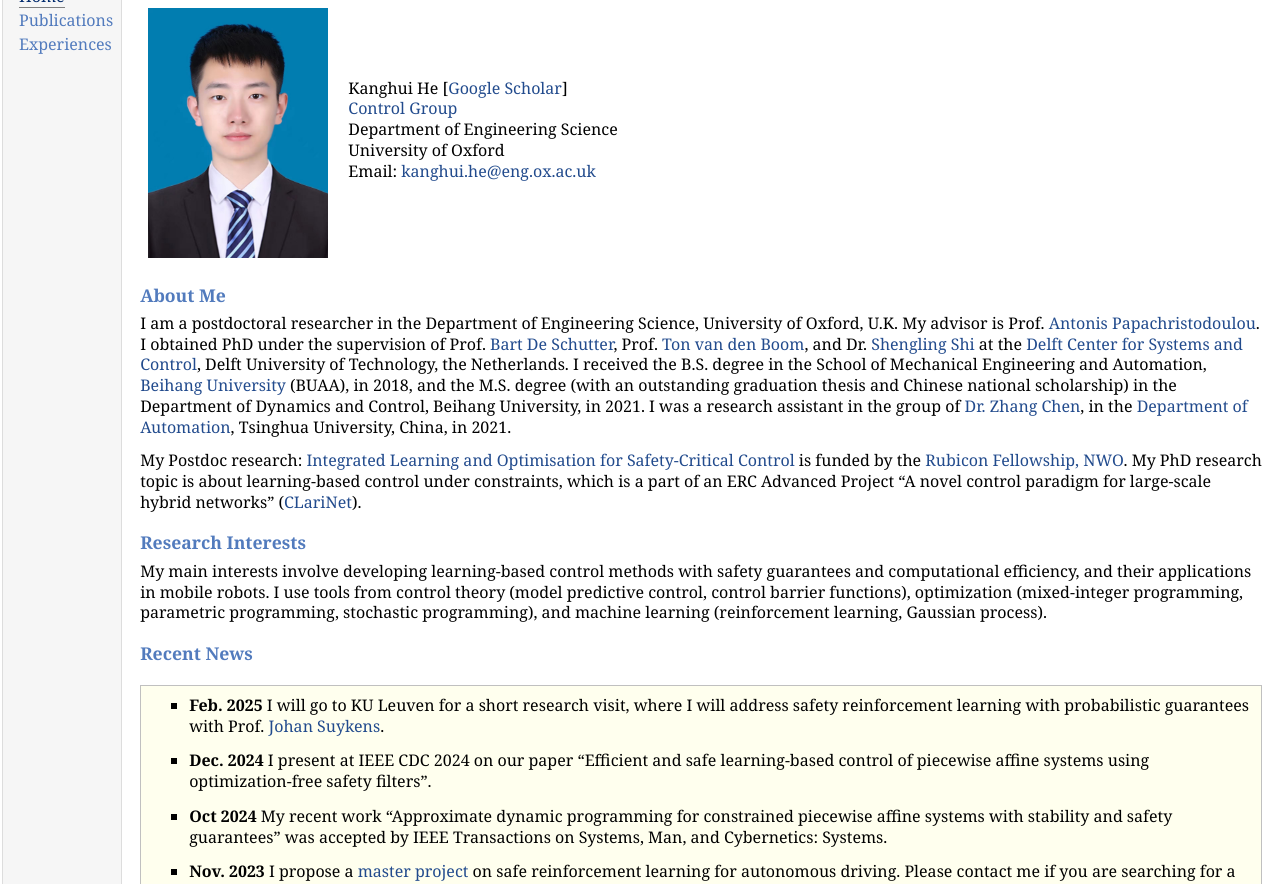
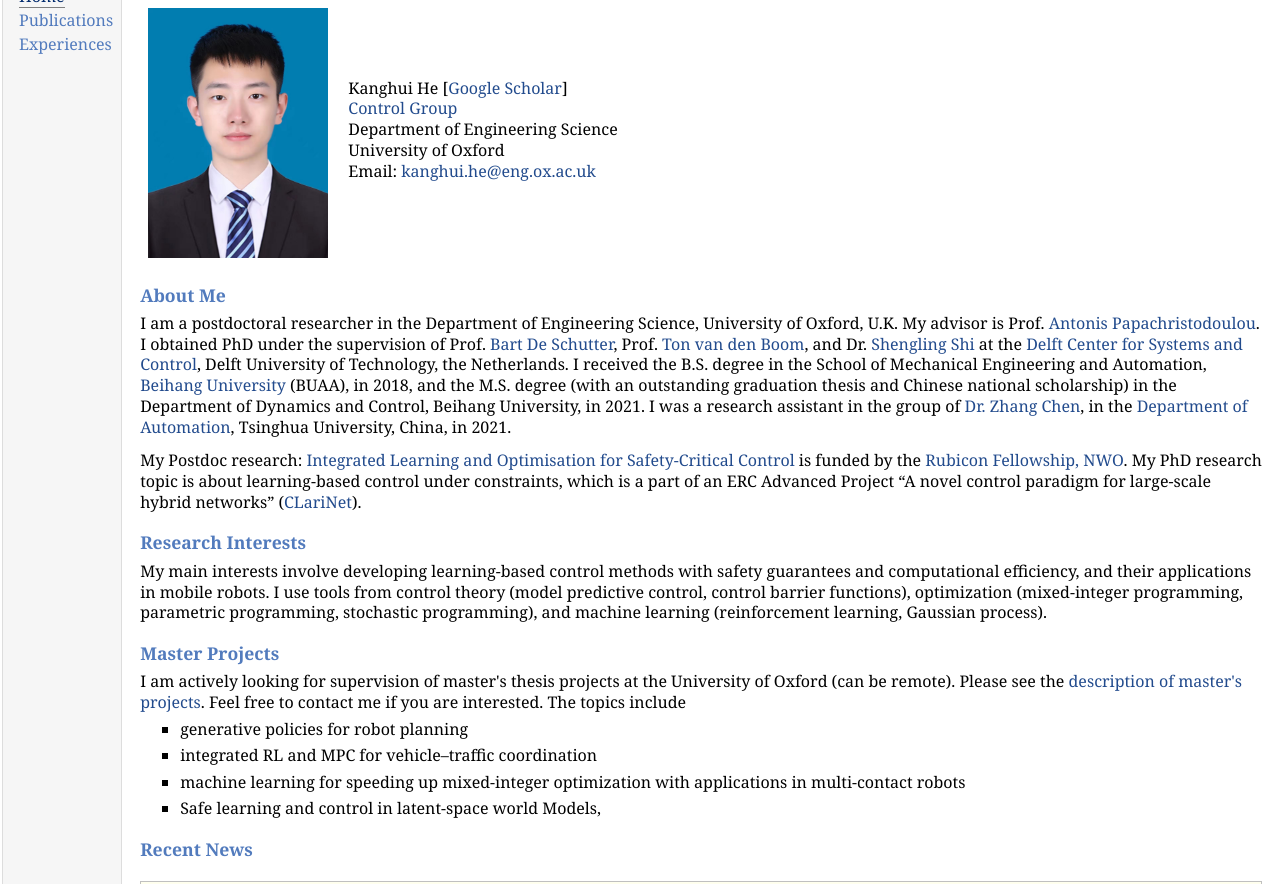
Before and after one commit to KanghuiHe/KanghuiHe.github.io, a plain HTML site: page index.html in a window 1280 px wide. Shown: the part 68-952 px from the top of the page. Drawn offline with Linux system fonts and the light colour scheme.

Commit message:
update website

```diff
--- a/index.html
+++ b/index.html
@@ -47,6 +47,24 @@ Email: <a href="mailto:kanghui.he@eng.ox.ac.uk">kanghui.he@eng.ox.ac.uk</a>
 </h3>
 <p>My main interests involve developing learning-based control methods with safety guarantees and computational efficiency, and their applications in mobile robots. I use tools from control theory (model predictive control, control barrier functions), optimization (mixed-integer programming, parametric programming, stochastic programming), and machine learning (reinforcement learning, Gaussian process).
 </p>
+<h3>Master Projects
+</h3>
+<p>I am actively looking for supervision of master's thesis projects at the University of Oxford (can be remote). Please see the <a href="https://drive.google.com/file/d/1VKvVwAtupN0v70RYK-wdrLpyxNEmkC1c/view?usp=sharing/">description of master's projects</a>. Feel free to contact me if you are interested. The topics include
+</p>
+<ul>
+<li><p>generative policies for robot planning
+</p>
+</li>
+<li><p>integrated RL and MPC for vehicle–traffic coordination
+</p>
+</li>
+<li><p>machine learning for speeding up mixed-integer optimization with applications in multi-contact robots
+</p>
+</li>
+<li><p>Safe learning and control in latent-space world Models,
+</p>
+</li>
+</ul>
 <h3>Recent News
 </h3>
 <div class="infoblock">
@@ -67,11 +85,6 @@ Email: <a href="mailto:kanghui.he@eng.ox.ac.uk">kanghui.he@eng.ox.ac.uk</a>
 </li>
 </ul>
 <ul>
-<li><p><b>Nov. 2023</b> I propose a <a href="https://drive.google.com/file/d/1feGRN3VqMDWLniLTGDhUgQsZmAorAl-b/view?usp=drive_link/">master project</a> on safe reinforcement learning for autonomous driving. Please contact me if you are searching for a master project.
-</p>
-</li>
-</ul>
-<ul>
 <li><p><b>Oct. 2023</b> My recent work &ldquo;Approximate dynamic programming for constrained linear systems: a piecewise quadratic approximation approach&rdquo; was accepted by Automatica
 </p>
 </li>
@@ -82,7 +95,7 @@ Email: <a href="mailto:kanghui.he@eng.ox.ac.uk">kanghui.he@eng.ox.ac.uk</a>
 <td align="left"></td></tr></table>
 <div id="footer">
 <div id="footer-text">
-Page generated 2026-09-27 11:01:39 GMT 夏令时, by <a href="http://jemdoc.jaboc.net/">jemdoc</a>.
+Page generated 2026-09-27 13:23:12 GMT 夏令时, by <a href="http://jemdoc.jaboc.net/">jemdoc</a>.
 </div>
 </div>
 </td>
```
Also changed, not shown: 1 other file.
